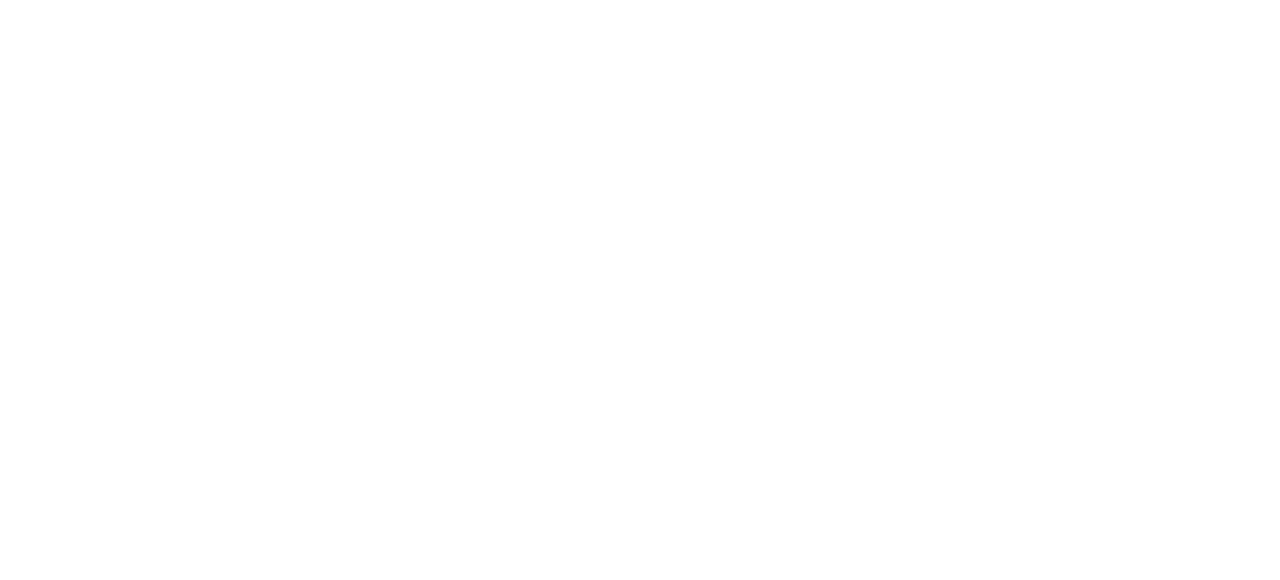
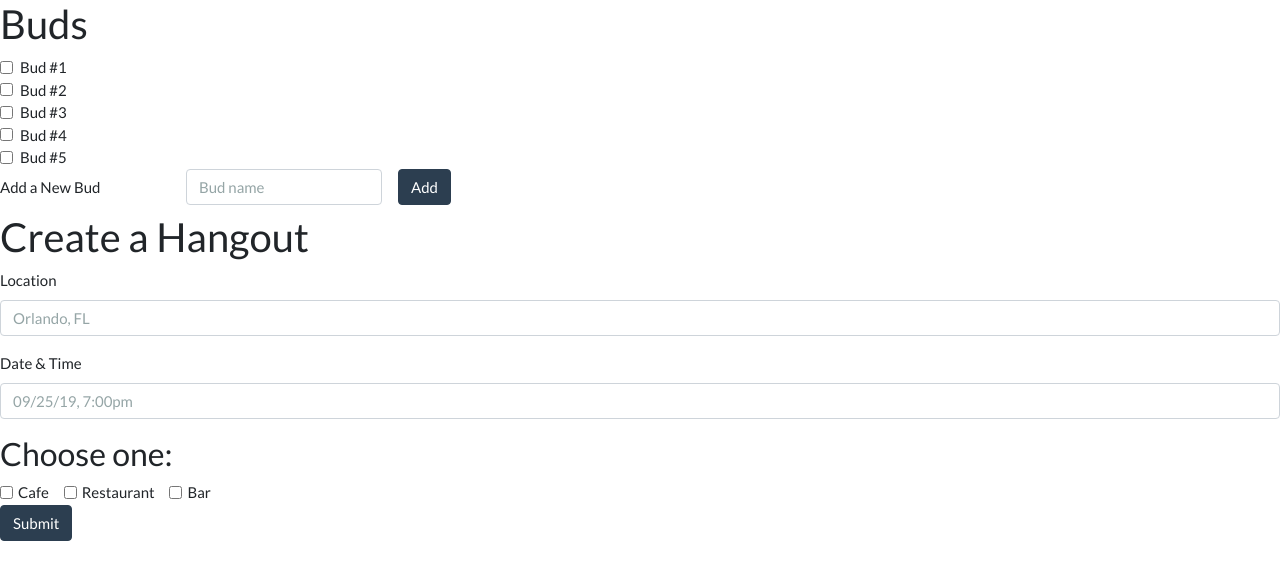
Before and after one commit to jenross/taste-buds-roulette, a website: page views/create-hangout.html in a window 1280 px wide. Drawn offline with nearby package versions, Linux system fonts and the light colour scheme.

Commit message:
added initial html for create-hangout page and register

```diff
--- /dev/null
+++ b/public/styles/styles.css
@@ -0,0 +1,3 @@
+* {
+    box-sizing: border-box;
+}
--- a/views/create-hangout.html
+++ b/views/create-hangout.html
@@ -0,0 +1,95 @@
+<!DOCTYPE html>
+<html lang="en-us">
+
+<head>
+  <meta charset="UTF-8">
+  <title>Taste Buds</title>
+  <!-- Latest compiled and minified CSS & JS -->
+  <link href="https://maxcdn.bootstrapcdn.com/bootswatch/4.0.0/flatly/bootstrap.min.css" rel="stylesheet">
+  <link rel="stylesheet" href="../public/styles/styles.css" media="screen" title="no title">
+  <script src="https://code.jquery.com/jquery.js"></script>
+  <script src="https://maxcdn.bootstrapcdn.com/bootstrap/4.0.0/js/bootstrap.min.js"></script>
+</head>
+
+<body>
+    <div class="show-buds-container">
+        <h2>Buds</h2>
+        <div class="form-check">
+            <input class="form-check-input" type="checkbox" value="" id="bud1">
+            <label class="form-check-label" for="defaultCheck1">
+            Bud #1
+            </label>
+        </div>
+        <div class="form-check">
+            <input class="form-check-input" type="checkbox" value="" id="bud2">
+            <label class="form-check-label" for="defaultCheck2">
+                    Bud #2
+            </label>
+        </div>
+        <div class="form-check">
+            <input class="form-check-input" type="checkbox" value="" id="bud3">
+            <label class="form-check-label" for="defaultCheck2">
+                    Bud #3
+            </label>
+        </div>
+        <div class="form-check">
+            <input class="form-check-input" type="checkbox" value="" id="bud4">
+            <label class="form-check-label" for="defaultCheck2">
+                    Bud #4
+            </label>
+        </div>
+        <div class="form-check">
+            <input class="form-check-input" type="checkbox" value="" id="bud5">
+            <label class="form-check-label" for="defaultCheck2">
+            Bud #5
+            </label>
+        </div>
+
+
+        <form class="form-inline">
+            <div class="form-group mb-2">
+                <label for="addingNewBud" class="sr-only">Add a New Bud</label>
+                <input type="text" readonly class="form-control-plaintext" value="Add a New Bud">
+            </div>
+            <div class="form-group mx-sm-3 mb-2">
+                <label for="newBudName" class="sr-only">Add a New Bud</label>
+                <input type="text" class="form-control" id="newBudName" placeholder="Bud name">
+            </div>
+            <button type="submit" class="btn btn-primary mb-2 add-bud">Add</button>
+        </form>
+    </div>
+
+    <div class="create-hangout-container">
+        <h2>Create a Hangout</h2>
+        <form>
+            <div class="form-group">
+                <label for="location">Location</label>
+                <input type="text" class="form-control" id="enterLocation" placeholder="Orlando, FL">
+            </div>
+            <div class="form-group">
+                    <label for="datetime">Date & Time</label>
+                    <input type="text" class="form-control" id="dateTime" placeholder="09/25/19, 7:00pm">
+            </div>
+            <h3>Choose one:</h3>
+            <div class="form-check form-check-inline">
+                    <input class="form-check-input" type="checkbox" id="cafe" value="option1">
+                    <label class="form-check-label" for="inlineCheckbox1">Cafe</label>
+                  </div>
+                  <div class="form-check form-check-inline">
+                    <input class="form-check-input" type="checkbox" id="restaurant" value="option2">
+                    <label class="form-check-label" for="inlineCheckbox2">Restaurant</label>
+                  </div>
+                  <div class="form-check form-check-inline">
+                    <input class="form-check-input" type="checkbox" id="bar" value="option3">
+                    <label class="form-check-label" for="inlineCheckbox3">Bar</label>
+            </div>
+        </form>
+    </div>
+    <button type="submit" class="btn btn-primary create-hangout">Submit</button>
+
+  <script src="../public/js/buds.js" type="text/javascript"></script>
+  <script src="../public/js/hangout.js" type="text/javascript"></script>
+
+</body>
+
+</html>
```
Also changed, not shown: routes/html-routes.js (+9 -12 lines), views/index.html (+7 -22 lines), views/register.html (+81 -0 lines).
